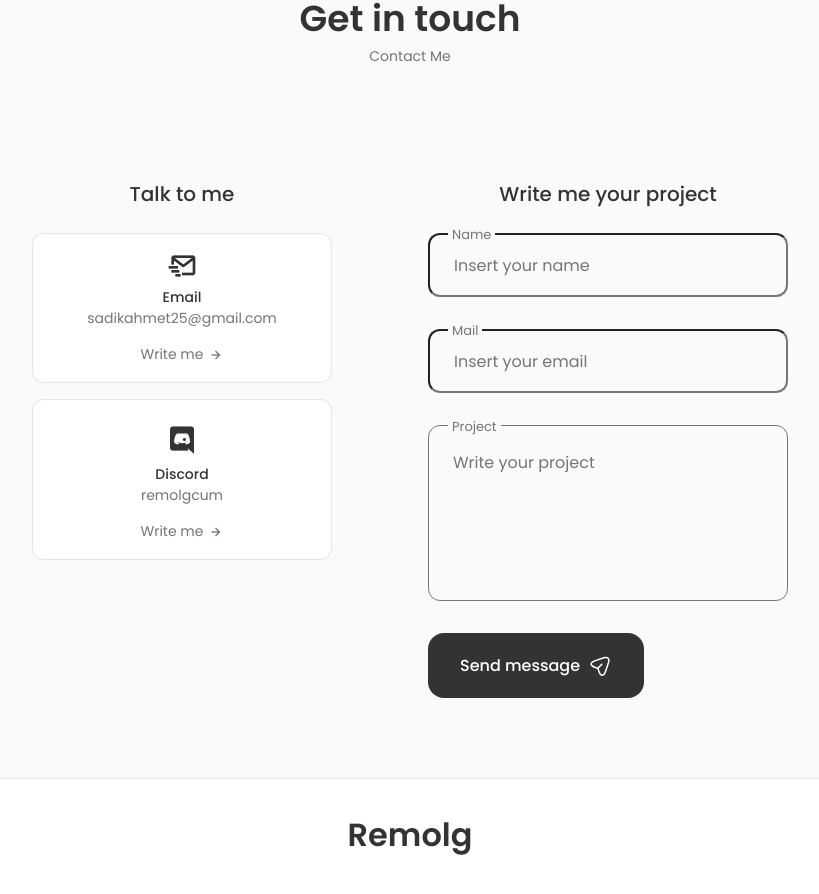
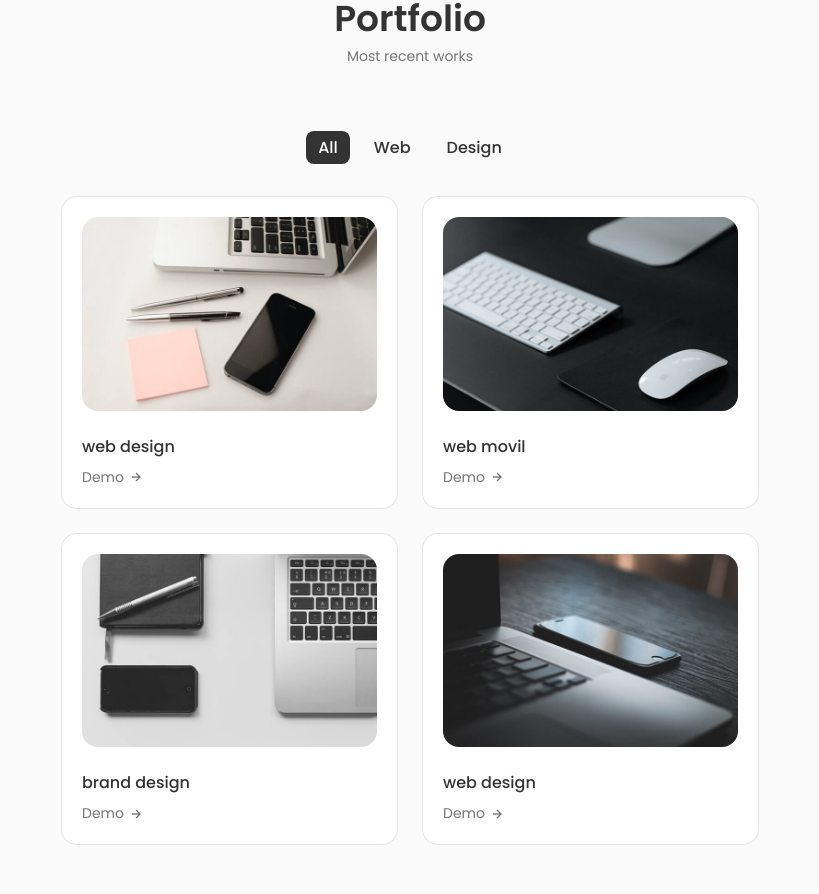
Before and after one commit to remolg/Portfolio, a React (Vite) app: page / in a window 1280 px wide. Shown: the part 1895-2789 px from the top of the page, without its empty margins (230-1049 px from the left). Built offline with nearby package versions, Linux system fonts and the light colour scheme.

Commit message:
Portfolio section

```diff
--- a/src/App.jsx
+++ b/src/App.jsx
@@ -6,6 +6,7 @@
 import { Contact } from './components/contact/Contact'
 import { Footer } from './components/footer/Footer'
 import { Scrollup } from './components/scrollup/Scrollup'
+import { Work } from './components/portfolio/Work'
 import './App.css'
 
 function App() {
@@ -18,6 +19,7 @@
         <Home />
         <About />
         <Skills />
+        <Work />
         <Contact />
       </main>
       <Footer />
--- /dev/null
+++ b/src/components/portfolio/Data.jsx
@@ -0,0 +1,44 @@
+import Work1 from '../../assets/work1.jpg';
+import Work2 from '../../assets/work2.jpg';
+import Work3 from '../../assets/work3.jpg';
+import Work4 from '../../assets/work4.jpg';
+
+export const projectsData = [
+    {
+        id: 1,
+        image: Work1,
+        title: 'web design',
+        category: 'web'
+    },
+    {
+        id: 2,
+        image: Work2,
+        title: 'web movil',
+        category: 'design'
+    },
+    {
+        id: 3,
+        image: Work3,
+        title: 'brand design',
+        category: 'web'
+    },
+    {
+        id: 4,
+        image: Work4,
+        title: 'web design',
+        category: 'design'
+    },
+
+];
+
+export const projectsNav = [
+    {
+        name: 'All',
+    },
+    {
+        name: 'web',
+    },
+    {
+        name: 'design',
+    }
+]
--- /dev/null
+++ b/src/components/portfolio/Work.jsx
@@ -0,0 +1,13 @@
+import React from 'react'
+import './work.css'
+import { Works } from './Works'
+
+export const Work = () => {
+    return (
+        <section className="work section" id="portfolio">
+            <h2 className="section__title">Portfolio</h2>
+            <span className='section__subtitle'>Most recent works</span>
+            <Works />
+        </section>
+    )
+}
--- /dev/null
+++ b/src/components/portfolio/Works.jsx
@@ -0,0 +1,53 @@
+import React, { useEffect, useState } from 'react'
+import { projectsData } from './Data'
+import { projectsNav } from './Data'
+import { Worksitems } from './Worksitems';
+
+
+export const Works = () => {
+    const [item, setItem] = useState({ name: 'all' });
+    const [projects, setProjects] = useState([]);
+    const [active, setActive] = useState(0);
+
+
+    useEffect(() => {
+        if (item.name === 'all') {
+            setProjects(projectsData);
+        } else {
+            const newProjects = projectsData.filter((project) => {
+                return project.category.toLowerCase() === item.name;
+            });
+            setProjects(newProjects);
+        }
+    }, [item])
+
+    const handleClick = (e, index) => {
+        setItem({ name: e.target.textContent.toLowerCase() });
+        setActive(index);
+    };
+    return (
+        <>
+            <div className="work__filters">
+                {projectsNav.map((item, index) => {
+                    return (
+                        <span
+                            onClick={(e) => {
+                                handleClick(e, index);
+                            }}
+                            className={`${active === index ? 'active-work' : ''}
+                            work__item`}
+                            key={index}
+                        >
+                            {item.name}
+                        </span>
+                    )
+                })}
+            </div>
+            <div className="work__container container grid">
+                {projects.map((item) => {
+                    return <Worksitems item={item} key={item.id} />
+                })}
+            </div>
+        </>
+    );
+};
--- /dev/null
+++ b/src/components/portfolio/Worksitems.jsx
@@ -0,0 +1,13 @@
+import React from 'react'
+
+export const Worksitems = ({ item }) => {
+    return (
+        <div className="work__card" key={item.id}>
+            <img src={item.image} alt="" className='work__img' />
+            <h3 className='work__title'>{item.title}</h3>
+            <a href="#" className="work__button">
+                Demo <i className="bx bx-right-arrow-alt work__button-icon"></i>
+            </a>
+        </div>
+    )
+}
--- /dev/null
+++ b/src/components/portfolio/work.css
@@ -0,0 +1,114 @@
+.work__filters {
+    display: flex;
+    justify-content: center;
+    align-items: center;
+    column-gap: 0.75rem;
+    margin-bottom: var(--mb-2);
+}
+
+.work__item {
+    cursor: pointer;
+    color: var(--title-color);
+    padding: 0.25rem 0.75rem;
+    font-weight: var(--font-medium);
+    border-radius: 0.5rem;
+    text-transform: capitalize;
+    transition: 0.3s;
+}
+
+.work__item:hover {
+    background-color: var(--title-color);
+    color: var(--container-color);
+}
+
+.work__container {
+    grid-template-columns: repeat(2, max-content);
+    gap: 3rem;
+    justify-content: center;
+}
+
+.work__card {
+    background-color: var(--container-color);
+    border: 1px solid rgba(0, 0, 0, 0.1);
+    padding: 1.25rem;
+    border-radius: 1rem;
+}
+
+.work__img {
+    width: 295px;
+    border-radius: 1rem;
+    margin-bottom: var(--mb-1);
+}
+
+.work__title {
+    font-size: var(--normal-font-size);
+    font-weight: var(--font-medium);
+    margin-bottom: var(--mb-0-5);
+}
+
+.work__button {
+    color: var(--text-color);
+    font-size: var(--small-font-size);
+    display: flex;
+    align-items: center;
+    column-gap: 0.25rem;
+}
+
+.work__button-icon {
+    font-size: 1rem;
+    transition: 0.4s;
+}
+
+.work__button:hover .work__button-icon {
+    transform: translateX(0.25rem);
+}
+
+.active-work {
+    background-color: var(--title-color);
+    color: var(--container-color);
+}
+
+
+@media screen and (max-width: 992px) {
+    .work__container {
+        gap: 1.25rem;
+    }
+
+    .work__card {
+        padding: 1rem;
+    }
+
+    .work__img {
+        margin-bottom: 0.75rem;
+    }
+
+    .work__title {
+        margin-bottom: 0.25rem;
+    }
+}
+
+@media screen and (max-width: 768px) {
+    .work__container {
+        grid-template-columns: max-content;
+    }
+}
+
+@media screen and (max-width: 576px) {
+    .work__container {
+        grid-template-columns: 1fr;
+    }
+
+    .work__img {
+        width: 100%;
+    }
+}
+
+@media screen and (max-width: 350px) {
+    .work__item {
+        font-size: var(--small-font-size);
+    }
+
+    .work__filters {
+        column-gap: 0.25rem;
+    }
+}
```
